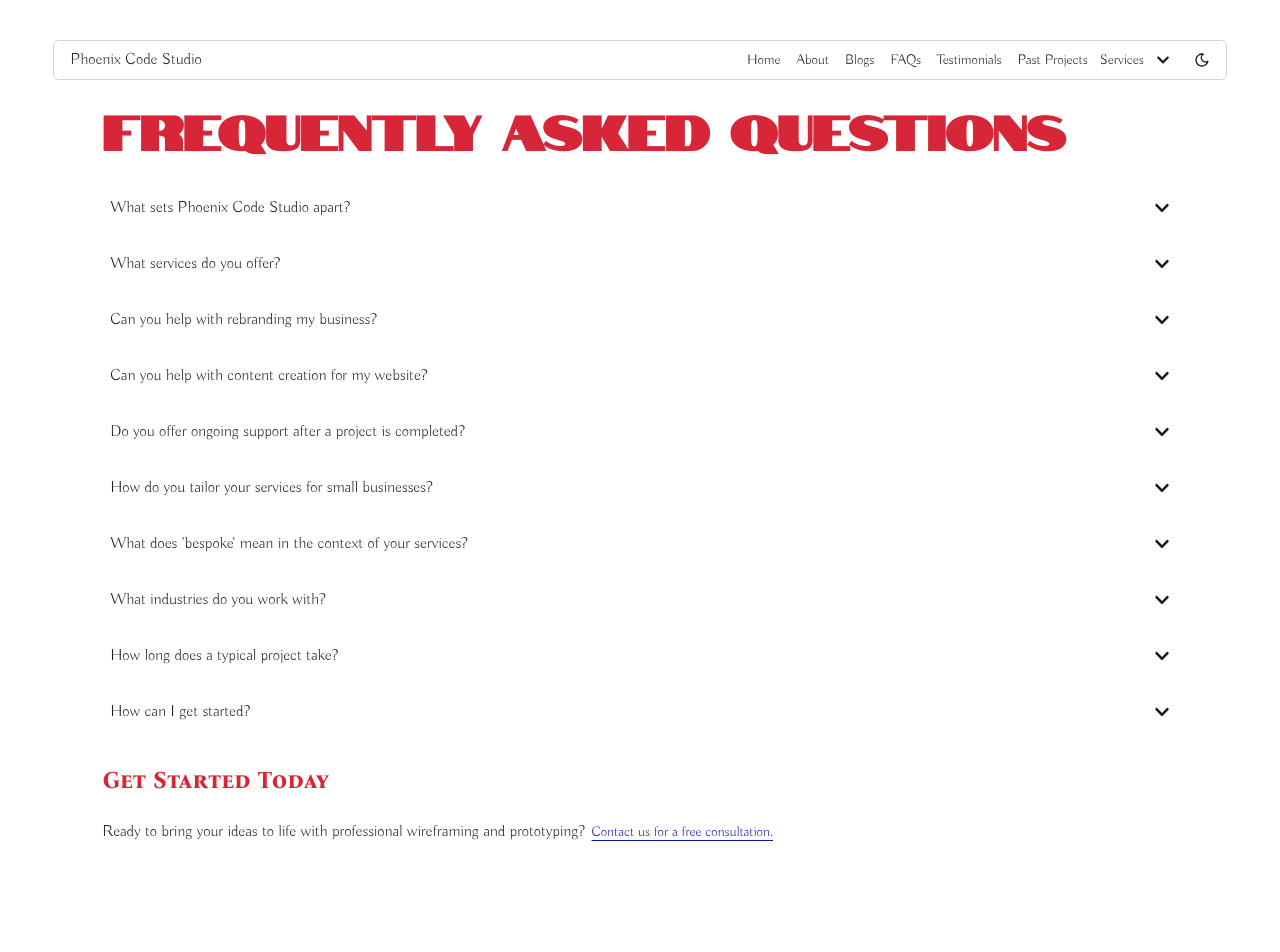
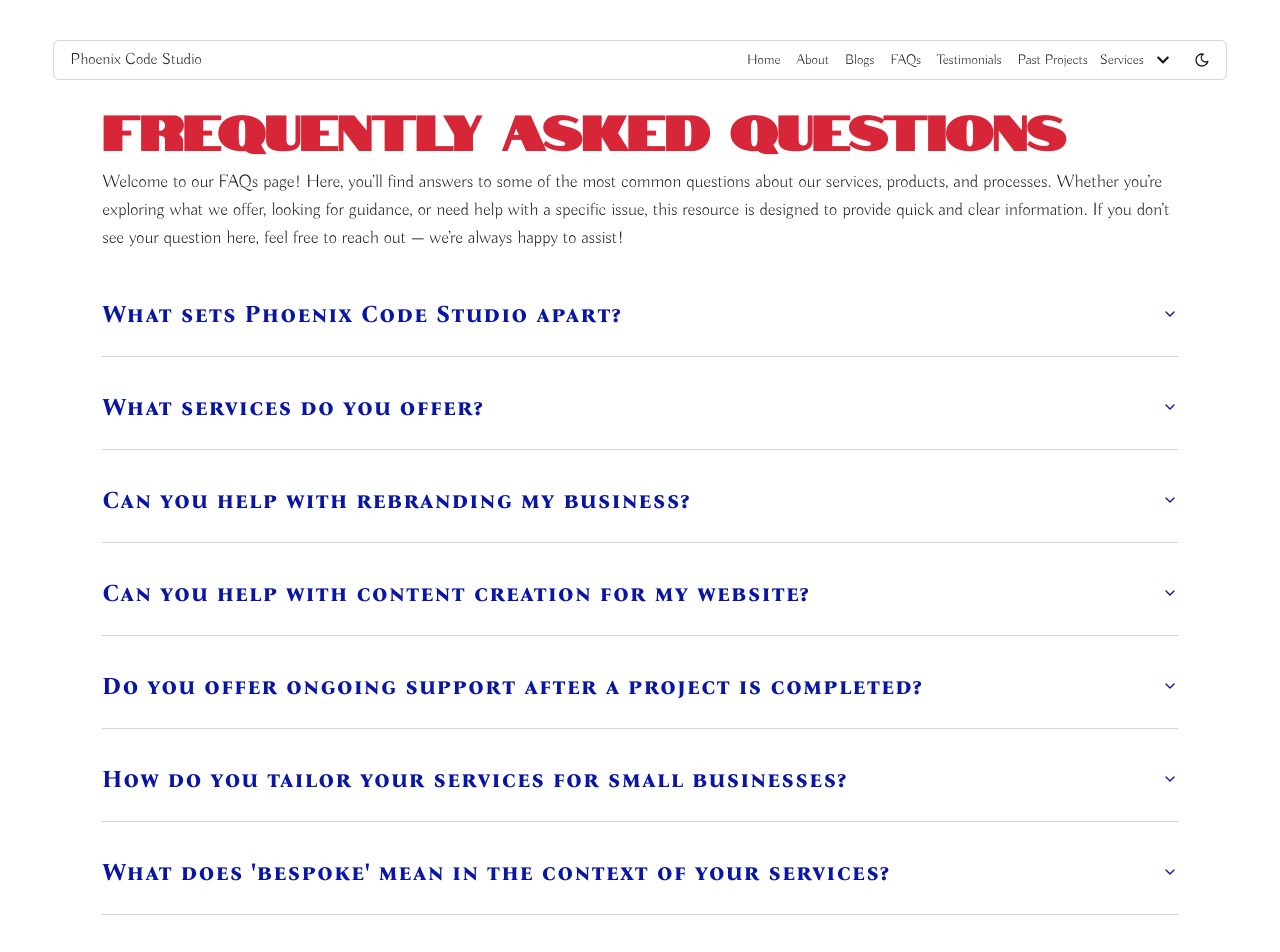
Before and after one commit to tmchuynh/phoenix-code-studio, a Next.js app: page /frequently-asked-questions in a window 1280 px wide. Shown: the top 952 px of the page. Built offline with nearby package versions, Linux system fonts and the light colour scheme.

Commit message:
update faqs with an accordion

```diff
--- a/package.json
+++ b/package.json
@@ -12,6 +12,7 @@
     "@emotion/react": "^11.14.0",
     "@emotion/styled": "^11.14.0",
     "@mui/material": "^6.4.1",
+    "@radix-ui/react-accordion": "^1.2.2",
     "@radix-ui/react-checkbox": "^1.1.3",
     "@radix-ui/react-collapsible": "^1.1.2",
     "@radix-ui/react-dialog": "^1.1.5",
--- a/src/app/about/page.tsx
+++ b/src/app/about/page.tsx
@@ -1,7 +1,5 @@
 "use client";
-
 import CallToAction from "@/components/CallToAction";
-import { SidebarSeparator } from "@/components/ui/sidebar";
 import {
   FaHandshake,
   FaHandsHelping,
--- a/src/app/frequently-asked-questions/page.tsx
+++ b/src/app/frequently-asked-questions/page.tsx
@@ -1,77 +1,41 @@
 "use client";
-
-import React, { FC, useState } from "react";
+import CallToAction from "@/components/CallToAction";
 import {
-  Collapsible,
-  CollapsibleTrigger,
-  CollapsibleContent,
-} from "@radix-ui/react-collapsible";
-import { FaChevronDown } from "react-icons/fa";
-import { CollapsibleItemProps } from "@/lib/interfaces";
+  Accordion,
+  AccordionContent,
+  AccordionItem,
+  AccordionTrigger,
+} from "@/components/ui/accordion";
 import { FAQs } from "@/lib/constants";
-import { Button } from "@/components/ui/button";
-import router from "next/router";
+import { FC } from "react";
 
 const FAQPage: FC = () => {
-  const [openIndex, setOpenIndex] = useState<number | null>(null);
-
   return (
     <main className="w-11/12 mx-auto py-6">
       <h1 className="text-3xl md:text-4xl lg:text-5xl font-bold text-primary">
         Frequently Asked Questions
       </h1>
-      <div className="space-y-4 pt-5">
-        {FAQs.map((faq, index) => (
-          <CollapsibleItem
-            key={index}
-            question={faq.question}
-            answer={faq.answer}
-            isOpen={openIndex === index}
-            onToggle={() => setOpenIndex(openIndex === index ? null : index)}
-          />
-        ))}
-      </div>
-      <section className="my-8">
-        <h2 className="text-2xl font-semibold">Get Started Today</h2>
-        <p className="my-4">
-          Ready to bring your ideas to life with professional wireframing and
-          prototyping?{" "}
-          <Button
-            variant={"link"}
-            onClick={() => {
-              router.push("/contact");
-            }}
-            className="p-0 inline-flex m-0"
-          >
-            Contact us for a free consultation.
-          </Button>
-        </p>
+      <p className="text-lg mt-4">
+        Welcome to our FAQs page! Here, you’ll find answers to some of the most
+        common questions about our services, products, and processes. Whether
+        you’re exploring what we offer, looking for guidance, or need help with
+        a specific issue, this resource is designed to provide quick and clear
+        information. If you don’t see your question here, feel free to reach out
+        — we’re always happy to assist!
+      </p>
+      <section className="mb-8">
+        <Accordion type="single" collapsible className="w-full">
+          {FAQs.map((question, index) => (
+            <AccordionItem value={`${index}`}>
+              <AccordionTrigger>{question.question}</AccordionTrigger>
+              <AccordionContent>{question.answer}</AccordionContent>
+            </AccordionItem>
+          ))}
+        </Accordion>
       </section>
+      <CallToAction />
     </main>
   );
 };
 
-const CollapsibleItem: React.FC<CollapsibleItemProps> = ({
-  question,
-  answer,
-  isOpen,
-  onToggle,
-}) => {
-  return (
-    <Collapsible open={isOpen} onOpenChange={onToggle}>
-      <CollapsibleTrigger className="flex justify-between items-center w-full text-left rounded-md focus:outline-none focus:ring-2 focus:ring-secondary p-2">
-        <span>{question}</span>
-        <FaChevronDown
-          className={`transition-transform duration-300 ${
-            isOpen ? "rotate-180" : "rotate-0"
-          }`}
-        />
-      </CollapsibleTrigger>
-      <CollapsibleContent className="p-4 rounded-md mt-2 border">
-        <p>{answer}</p>
-      </CollapsibleContent>
-    </Collapsible>
-  );
-};
-
 export default FAQPage;
--- /dev/null
+++ b/src/components/ui/accordion.tsx
@@ -0,0 +1,58 @@
+"use client";
+
+import * as React from "react";
+import * as AccordionPrimitive from "@radix-ui/react-accordion";
+import { ChevronDown } from "lucide-react";
+
+import { cn } from "@/lib/utils";
+
+const Accordion = AccordionPrimitive.Root;
+
+const AccordionItem = React.forwardRef<
+  React.ElementRef<typeof AccordionPrimitive.Item>,
+  React.ComponentPropsWithoutRef<typeof AccordionPrimitive.Item>
+>(({ className, ...props }, ref) => (
+  <AccordionPrimitive.Item
+    ref={ref}
+    className={cn("border-b", className)}
+    {...props}
+  />
+));
+AccordionItem.displayName = "AccordionItem";
+
+const AccordionTrigger = React.forwardRef<
+  React.ElementRef<typeof AccordionPrimitive.Trigger>,
+  React.ComponentPropsWithoutRef<typeof AccordionPrimitive.Trigger>
+>(({ className, children, ...props }, ref) => (
+  <AccordionPrimitive.Header className="flex">
+    <AccordionPrimitive.Trigger
+      ref={ref}
+      className={cn(
+        "flex flex-1 items-center justify-between py-4 font-medium transition-all font-BonaNovaSC_Bold text-md [&[data-state=open]>svg]:rotate-180",
+        className
+      )}
+      {...props}
+    >
+      {children}
+      <ChevronDown className="h-4 w-4 shrink-0 transition-transform duration-200" />
+    </AccordionPrimitive.Trigger>
+  </AccordionPrimitive.Header>
+));
+AccordionTrigger.displayName = AccordionPrimitive.Trigger.displayName;
+
+const AccordionContent = React.forwardRef<
+  React.ElementRef<typeof AccordionPrimitive.Content>,
+  React.ComponentPropsWithoutRef<typeof AccordionPrimitive.Content>
+>(({ className, children, ...props }, ref) => (
+  <AccordionPrimitive.Content
+    ref={ref}
+    className="overflow-hidden text-md transition-all data-[state=closed]:animate-accordion-up data-[state=open]:animate-accordion-down"
+    {...props}
+  >
+    <div className={cn("pb-4 pt-0", className)}>{children}</div>
+  </AccordionPrimitive.Content>
+));
+
+AccordionContent.displayName = AccordionPrimitive.Content.displayName;
+
+export { Accordion, AccordionItem, AccordionTrigger, AccordionContent };
--- a/tailwind.config.ts
+++ b/tailwind.config.ts
@@ -69,20 +69,69 @@
 				}
 			},
 			fontFamily: {
-				RampartOne: ['RampartOne', 'sans-serif'],
-				SofiaSans: ['SofiaSans', 'sans-serif'],
-				Ruthie: ['Ruthie', 'cursive'],
-				RedRose: ['RedRose', 'sans-serif'],
-				Notable: ['Notable', 'sans-serif'],
-				Dosis: ['Dosis', 'sans-serif'],
-				Corinthia: ['Corinthia', 'cursive'],
-				Buda: ['Buda', 'serif'],
-				BonaNovaSC_Bold: ['BonaNovaSC_Bold', 'serif'],
+				RampartOne: [
+					'RampartOne',
+					'sans-serif'
+				],
+				SofiaSans: [
+					'SofiaSans',
+					'sans-serif'
+				],
+				Ruthie: [
+					'Ruthie',
+					'cursive'
+				],
+				RedRose: [
+					'RedRose',
+					'sans-serif'
+				],
+				Notable: [
+					'Notable',
+					'sans-serif'
+				],
+				Dosis: [
+					'Dosis',
+					'sans-serif'
+				],
+				Corinthia: [
+					'Corinthia',
+					'cursive'
+				],
+				Buda: [
+					'Buda',
+					'serif'
+				],
+				BonaNovaSC_Bold: [
+					'BonaNovaSC_Bold',
+					'serif'
+				]
 			},
 			borderRadius: {
 				lg: 'var(--radius)',
 				md: 'calc(var(--radius) - 2px)',
 				sm: 'calc(var(--radius) - 4px)'
+			},
+			keyframes: {
+				'accordion-down': {
+					from: {
+						height: '0'
+					},
+					to: {
+						height: 'var(--radix-accordion-content-height)'
+					}
+				},
+				'accordion-up': {
+					from: {
+						height: 'var(--radix-accordion-content-height)'
+					},
+					to: {
+						height: '0'
+					}
+				}
+			},
+			animation: {
+				'accordion-down': 'accordion-down 0.2s ease-out',
+				'accordion-up': 'accordion-up 0.2s ease-out'
 			}
 		}
 	},
```
Also changed, not shown: src/components/NavBar.tsx (+5 -7 lines), 1 other file (tests, documents, lock files or other folders).
